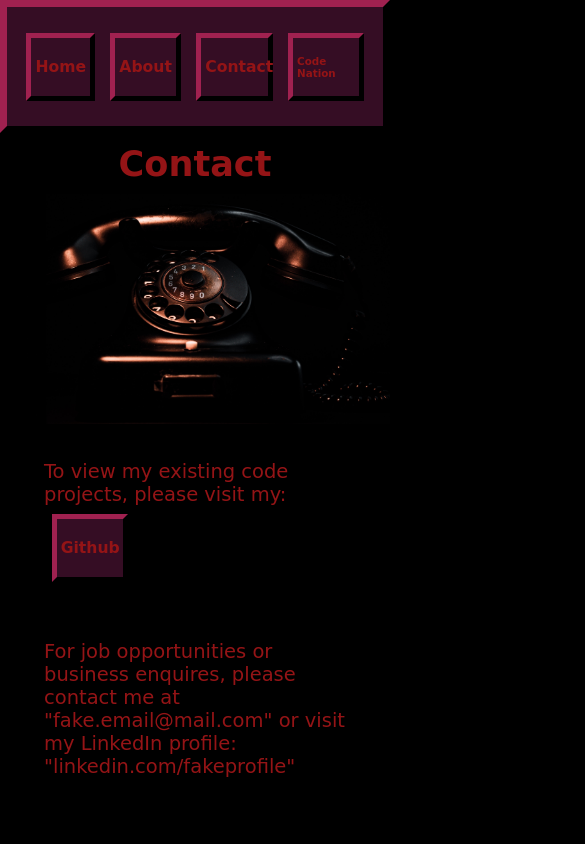
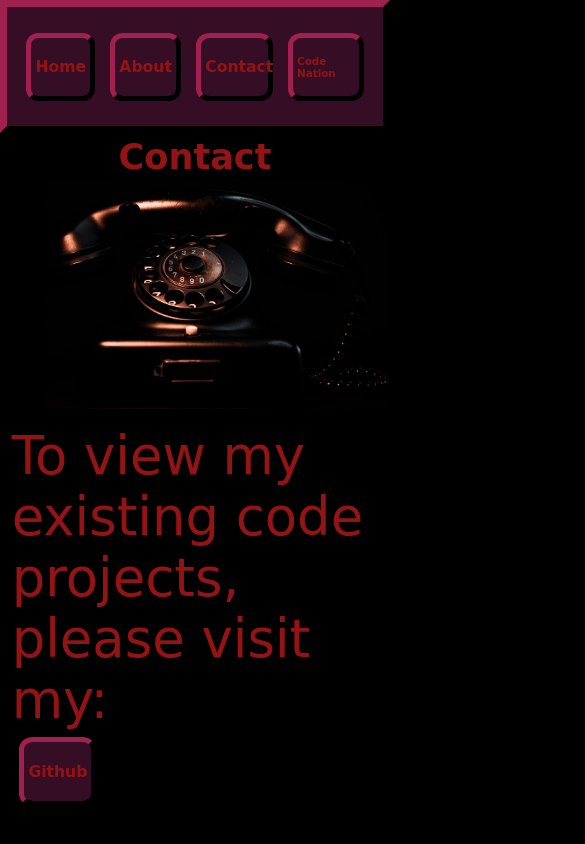
Before and after one commit to NSimpkin/portfolio_website, a plain HTML site: page contact.html in a window 390 px wide. Shown: the top 844 px of the page, 585 px wide, since content can reach past the window. Drawn offline with Linux system fonts and the light colour scheme; a web font is replaced by a local one.

Commit message:
resizing and mobile friendliness v2

```diff
--- a/contact.html
+++ b/contact.html
@@ -8,7 +8,7 @@
 
     <link rel="stylesheet" href="style.css">
 
-    <title>Portfolio</title>
+    <title>Portfolio Nick Simpkin</title>
 </head>
 
 <body id="contact_body">
@@ -25,10 +25,18 @@
     <img id="phone" src="images/old_phone_cropped.jpg" alt="a vintage rotary telephone on a black background">
 
     <p id="p_contact" class="mainfont">
-        To view my existing code projects, please visit my: <a href="https://github.com/NSimpkin" target="_blank">Github</a>
+        To view my existing code projects, please visit my:
+        <br>
+        <a href="https://github.com/NSimpkin" target="_blank">Github</a>
+        <br>
+        For job opportunities or business enquires, please contact me at:
+        <br>
+        "fake.email@mail.com"
         <br>
         <br>
-        For job opportunities or business enquires, please contact me at "fake.email@mail.com" or visit my LinkedIn profile: "linkedin.com/fakeprofile"
+        Or visit my LinkedIn profile:
+        <br>
+        "linkedin.com/fakeprofile"
     </p>
 
 
--- a/style.css
+++ b/style.css
@@ -3,12 +3,14 @@
 @import url('https://fonts.googleapis.com/css2?family=New+Rocker&display=swap');
 
 /* Red colour palette
+darkest
 #1c0818
 #350d24
 #4c1026
 #681225
 #810e23
 #941416
+lightest
 */
 
 
@@ -20,7 +22,7 @@ body{
     margin: 0px 0px 0px 0px;
     padding: 0px 0px 0px 0px;
     background-color: black;
-    max-width: 100vw;
+    font-size: 100%;
 }
 
 #navbar {
@@ -49,6 +51,7 @@ a {
     border-color:#4c1026;
     border-width: 1.5vw;
     border-style:outset;
+    border-radius: 18%;
     padding: 1vw 1vw 1vw 1vw;
     margin: 2vw 2vw 3vw 2vw;
     max-width: 15vw;
@@ -71,14 +74,14 @@ a:hover {
     background-image: url(images/church_int_wide.png);
     background-color: black;
     background-repeat: no-repeat;
-    background-size: 100%;
+    background-size: 100vw;
 }
 
 #about_body {
     background-image: url(images/dark_library_bw.png);
     background-color: black;
     background-repeat: no-repeat;
-    background-size: 100%;
+    background-size: 100vw;
 }
 
 .mainfont {
@@ -90,7 +93,7 @@ h1 {
     justify-content: center;
     align-items: center;
     font-size: 9vw;
-    padding: 10px 10px 10px 10px;
+    padding: 0.6vw 1vw 0.6vw 1vw;
     margin: 0px 0px 0px 0px;
     position: relative;
     animation-name: header_fade_blink;
@@ -98,7 +101,6 @@ h1 {
     animation-iteration-count: 1;
     animation-delay: 0.5s;
     animation-fill-mode: backwards;
-    /* max-width: 100vw; */
 }
 
 @keyframes header_fade_blink {
@@ -126,12 +128,12 @@ h1 {
     94% {color:#941416; opacity: 33%;}
     96% {color:#941416; opacity: 100%;}
     98% {color:#941416; opacity: 66%;}
-    99% {color:#c51c1f; opacity: 95%;}
+    99% {color:#cc1b1d; opacity: 95%;}
     100% {color:#941416; opacity: 100%;}
 }
 
 #phone {
-    max-width:100%;
+    max-width:100vw;
     height: auto;
     opacity: 100%;
     /* filter: blur(1px);
@@ -140,16 +142,17 @@ h1 {
 }
 
 p {
-    font-size: 5vw;
-    padding: 32px 44px 44px 44px;
+    font-size: 3.3em;
+    padding: 3vw 3vw 3vw 3vw;
+    margin: 0px 0px 0px 0px;
 }
 
 #p_index {
-    margin: 66% 0px 0px 30px;
+    margin: 88vw 3vw 3vw 6vw;
 }
 
 #p_about {
-    margin: 44px 0px 444px 26%;
+    margin: 6vw 0vw 36vw 24vw;
 }
 
 #p_contact {
```
Also changed, not shown: about.html (+3 -1 lines), index.html (+2 -2 lines), images/church_int_wide.png, 1 other file.
